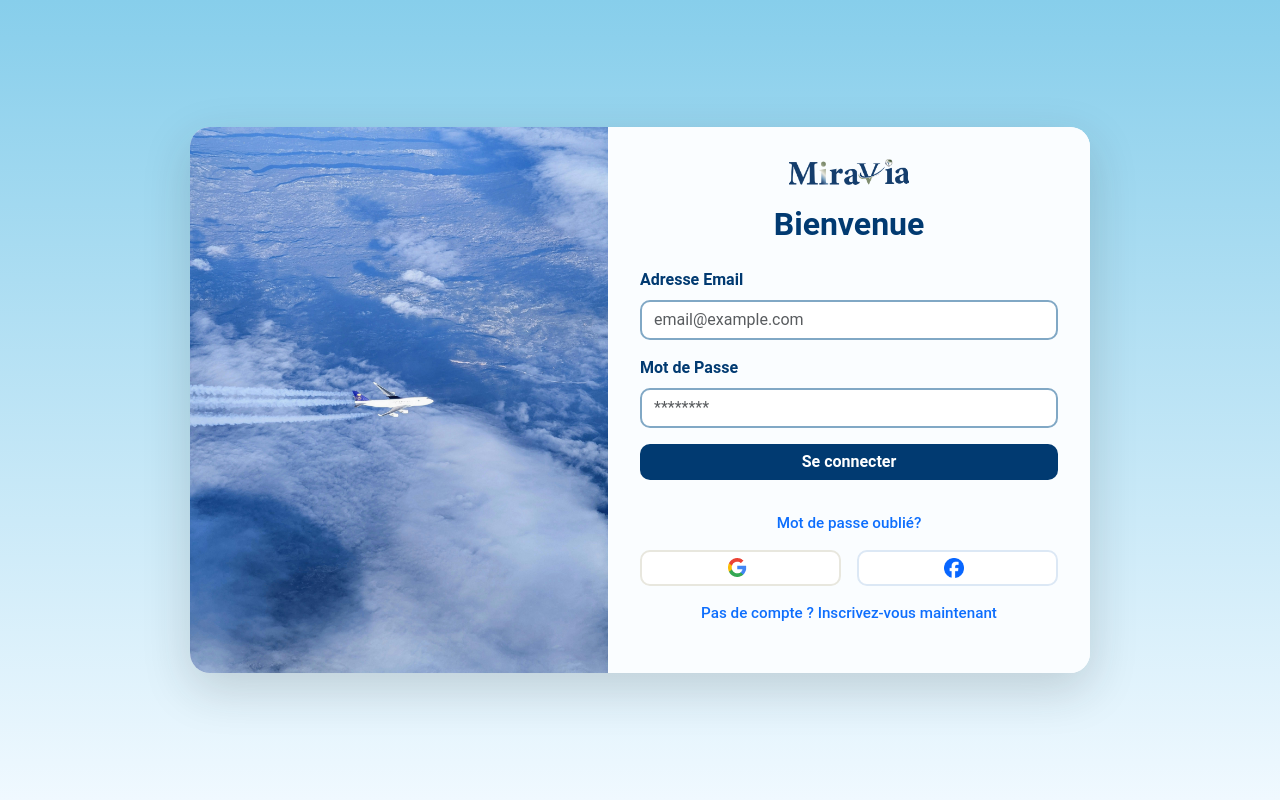
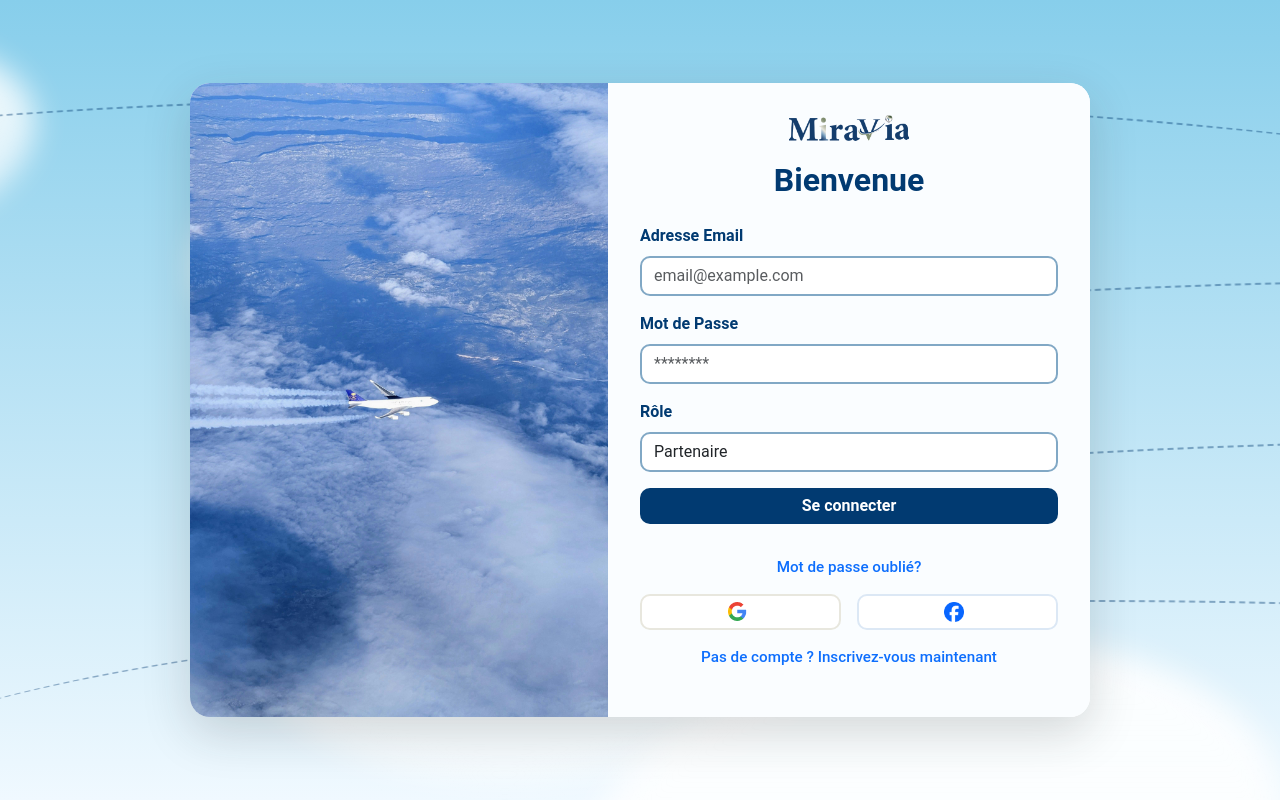
Before and after one commit to Mohamed-Ben-Naima/SymfonyMiraVia, a Symfony app: template templates/login_controller_partner/index.html.twig in a window 1280 px wide. Run offline with Twig, Linux system fonts and the light colour scheme; the template is opened without the code that fills it, so the values that code supplies are empty; form fields are guessed from the names that the template uses; style sheets or scripts are compiled from the project's sources; some libraries are stand-ins or nearby versions.

Commit message:
login + signup

```diff
--- a/templates/login_controller_partner/index.html.twig
+++ b/templates/login_controller_partner/index.html.twig
@@ -288,7 +288,8 @@
 {% endblock %}
 
 {% block body %}
-<!-- Dynamic Clouds -->
+<div class="background">
+    <!-- Dynamic Clouds -->
     <div class="realistic-cloud"></div>
     <div class="realistic-cloud"></div>
     <div class="realistic-cloud"></div>
@@ -330,6 +331,13 @@
                 {{ form_widget(loginPartnerForm.password, {'attr': {'class': 'form-control', 'required': 'required', 'placeholder': '********'}}) }}
                 {{ form_errors(loginPartnerForm.password) }}
             </div>
+            <div class="mb-3">
+    <label for="role" class="form-label">Rôle</label>
+    <select id="role" name="role" class="form-control" required>
+        <option value="partner">Partenaire</option>
+        <option value="admin">Administrateur</option>
+    </select>
+</div>
 
             <!-- Buttons -->
             <button type="submit" class="btn btn-primary w-100 mb-3">Se connecter</button>
--- a/templates/sign_up_controller_partner/index.html.twig
+++ b/templates/sign_up_controller_partner/index.html.twig
@@ -11,10 +11,8 @@
     padding: 0;
     font-family: 'Roboto', sans-serif;
     background: linear-gradient(to bottom, #87CEEB, #f0f9ff); /* Sky gradient with sunlight effect */
-        overflow: hidden; /* Prevent scrolling */
     color: #333;
 }
-
     /* Sky and Floating Clouds */
     .background {
         position: fixed;
@@ -22,7 +20,6 @@
         left: 0;
         width: 100%;
         height: 100%;
-        overflow: hidden;
         z-index: -1; /* Place behind content */
     }
 
@@ -168,6 +165,7 @@
             transform: translateX(50%) rotate(0deg);
         }
     }
+
 
     .form-container {
         display: flex;
```
Also changed, not shown: 1 other file. Lines whose indentation alone changed are shown as unchanged.
